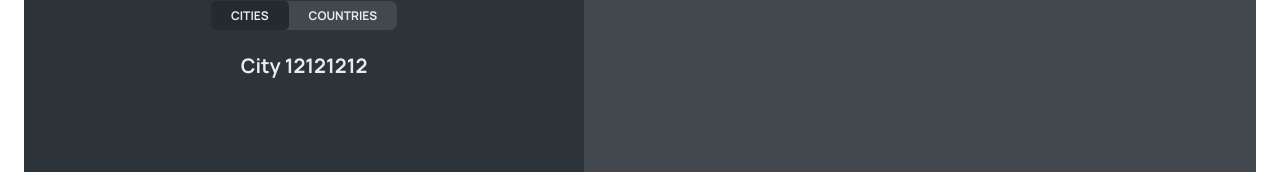
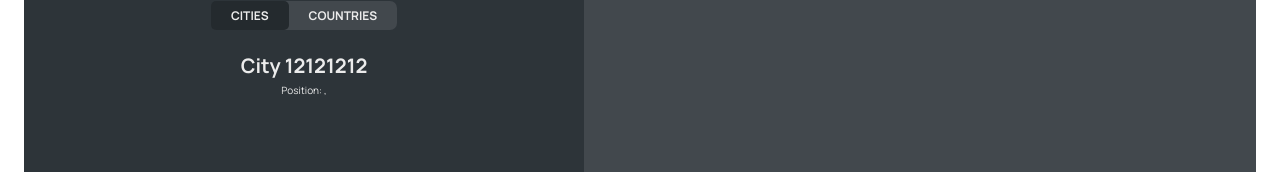
Before and after one commit to dan3ci/worldwise-react, a React (Vite) app: page /app/cities/12121212 in a window 1280 px wide. Shown: the part 139-311 px from the top of the page. Built offline with nearby package versions, Linux system fonts and the light colour scheme; data requests are answered from the project's data file.

Commit message:
8-1 update

```diff
--- a/src/components/City.jsx
+++ b/src/components/City.jsx
@@ -1,4 +1,4 @@
-import { useParams } from "react-router-dom";
+import { useParams, useSearchParams } from "react-router-dom";
 import styles from "./City.module.css";
 
 const formatDate = (date) =>
@@ -12,6 +12,10 @@ const formatDate = (date) =>
 function City() {
   const { id } = useParams();
 
+  const [searchParams, setSeatchParams] = useSearchParams();
+  const lat = searchParams.get("lat");
+  const lng = searchParams.get("lng");
+
   // TEMP DATA
   const currentCity = {
     cityName: "Lisbon",
@@ -21,7 +25,14 @@ function City() {
   };
 
   const { cityName, emoji, date, notes } = currentCity;
-  return <h1>City {id}</h1>;
+  return (
+    <>
+      <h1>City {id}</h1>{" "}
+      <p>
+        Position: {lat}, {lng}
+      </p>
+    </>
+  );
   // return (
   //   <div className={styles.city}>
   //     <div className={styles.row}>
```
